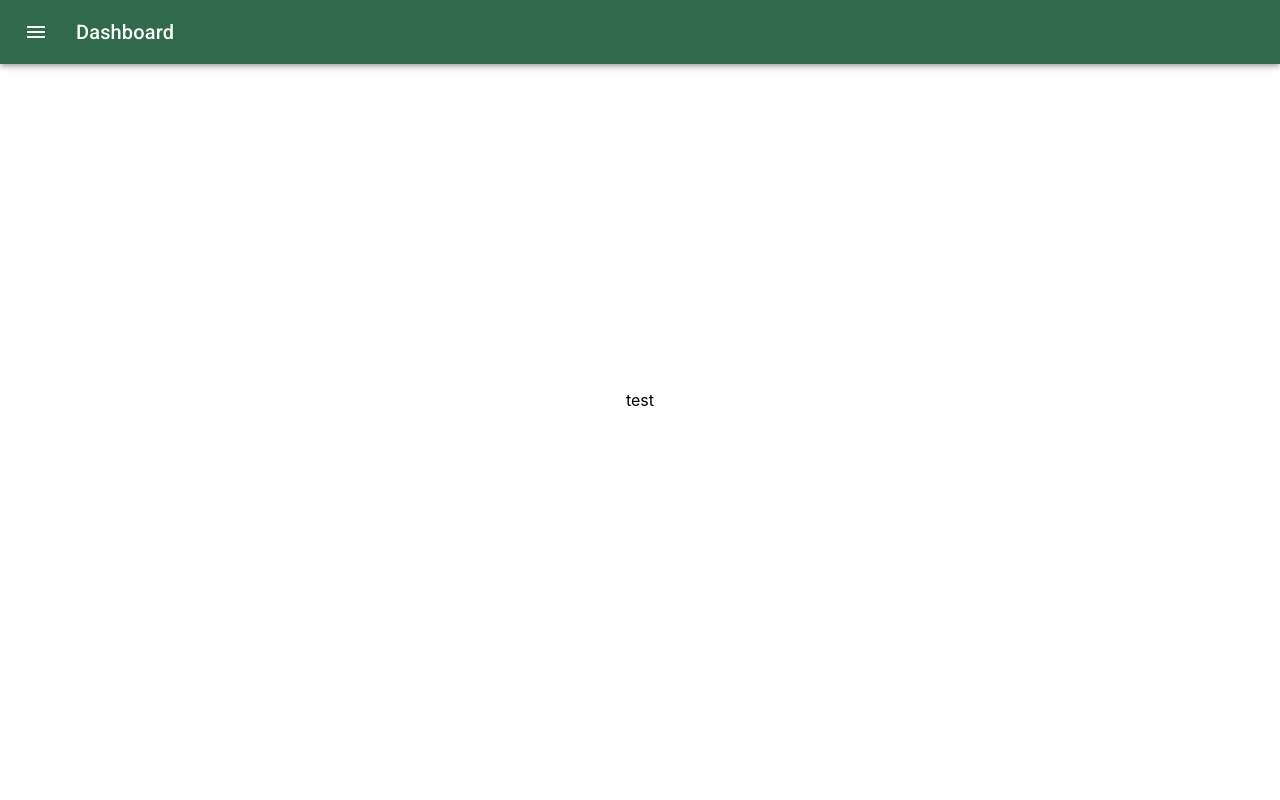
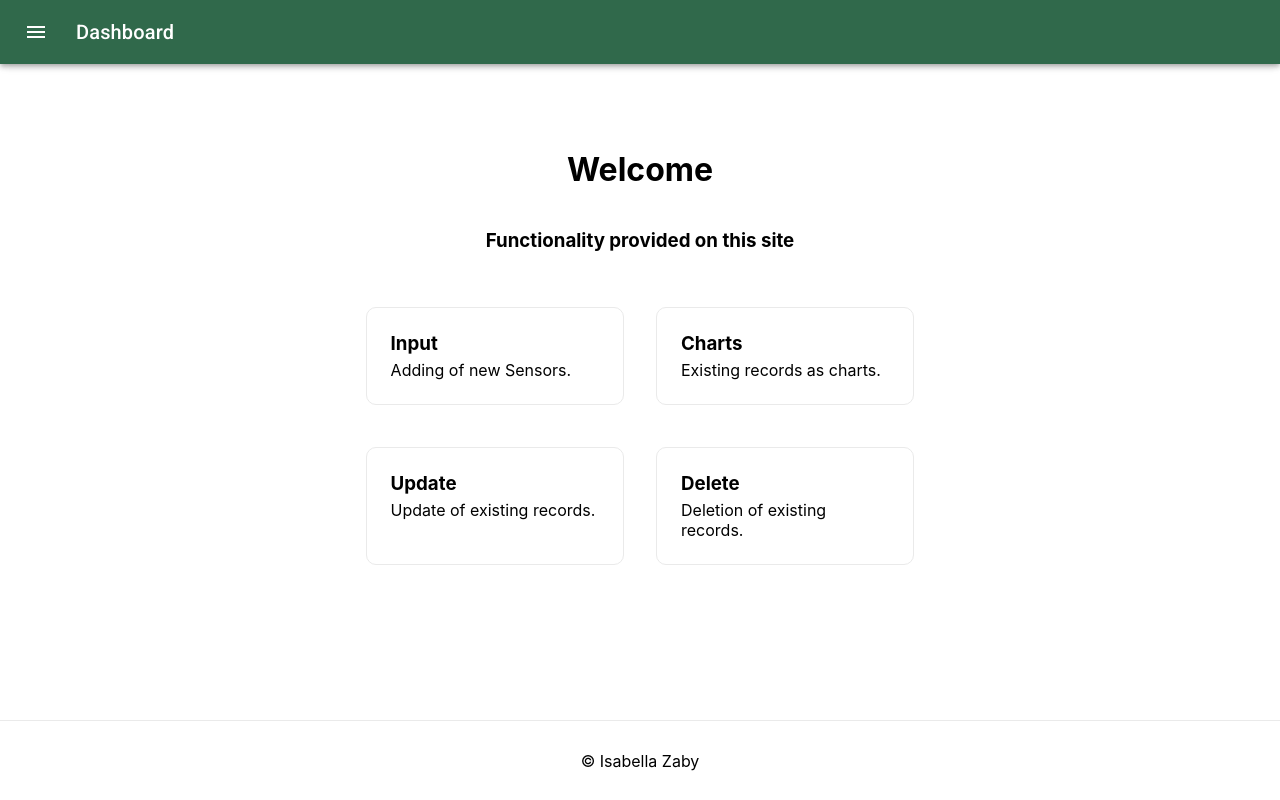
Before and after one commit to IsabellaZaby/microservice-fe, a Next.js app: page / in a window 1280 px wide. Built offline with nearby package versions, Linux system fonts and the light colour scheme.

Commit message:
added start page, refactored components

```diff
--- a/components/Structure.tsx
+++ b/components/Structure.tsx
@@ -70,6 +70,7 @@ const Structure: FC<IStructure> = (props) => {
                         {children}
                     </main>
                 </div>
+                <footer className={styles.footer}>© Isabella Zaby</footer>
             </ThemeProvider>
         </>
     );
--- a/components/styles/Structure.module.scss
+++ b/components/styles/Structure.module.scss
@@ -8,7 +8,7 @@
 
 .main {
   width: 100%;
-  height: 100vh;
+  height: 90vh;
   padding: 5rem 0;
   flex: 0 1 auto;
   display: flex;
@@ -18,6 +18,11 @@
 
   &.charts {
     height: auto;
+    flex-flow: row wrap;
+
+    @media (max-width: 600px) {
+      flex-flow: column nowrap;
+    }
   }
 }
 
@@ -27,7 +32,7 @@
 
 .footer {
   width: 100%;
-  height: 100px;
+  height: 10vh;
   border-top: 1px solid #eaeaea;
   display: flex;
   justify-content: center;
@@ -86,41 +91,6 @@
   margin-top: 3rem;
 }
 
-.card {
-  margin: 1rem;
-  padding: 1.5rem;
-  text-align: left;
-  color: inherit;
-  text-decoration: none;
-  border: 1px solid #eaeaea;
-  border-radius: 10px;
-  transition: color 0.15s ease, border-color 0.15s ease;
-  width: 45%;
-}
-
-.card:hover,
-.card:focus,
-.card:active {
-  color: #0070f3;
-  border-color: #0070f3;
-}
-
-.card h2 {
-  margin: 0 0 1rem 0;
-  font-size: 1.5rem;
-}
-
-.card p {
-  margin: 0;
-  font-size: 1.25rem;
-  line-height: 1.5;
-}
-
-.logo {
-  height: 1em;
-  margin-left: 0.5rem;
-}
-
 @media (max-width: 600px) {
   .grid {
     width: 100%;
--- a/package.json
+++ b/package.json
@@ -6,7 +6,8 @@
     "dev": "next dev",
     "build": "next build",
     "start": "next start",
-    "lint": "next lint"
+    "lint": "next lint",
+    "prod": "next build && next start"
   },
   "dependencies": {
     "@emotion/react": "^11.4.1",
--- a/pages/_app.tsx
+++ b/pages/_app.tsx
@@ -1,4 +1,4 @@
-import '../styles/globals.css'
+import '../styles/globals.scss'
 import type { AppProps } from 'next/app'
 
 function MyApp({ Component, pageProps }: AppProps) {
--- a/pages/index.tsx
+++ b/pages/index.tsx
@@ -1,12 +1,38 @@
-import type { NextPage } from 'next'
+import type { NextPage } from 'next';
+import React from 'react';
 import Structure from "../components/Structure";
+import styles from "../styles/Home.module.scss";
+
 
 const Home: NextPage = () => {
-  return (
-      <Structure>
-        <div>test</div>
-      </Structure>
-  )
+    return (
+        <Structure>
+            <h1>Welcome</h1>
+            <h3>Functionality provided on this site</h3>
+            <div className={styles.wrapper}>
+                <div className={styles.block}>
+                    <a href={'/input'} className={styles.card}>
+                        <h3>Input</h3>
+                        <div>Adding of new Sensors.</div>
+                    </a>
+                    <a href={'/charts'} className={styles.card}>
+                        <h3>Charts</h3>
+                        <div>Existing records as charts.</div>
+                    </a>
+                </div>
+                <div className={styles.block}>
+                    <a href={'/delete'} className={styles.card}>
+                        <h3>Update</h3>
+                        <div>Update of existing records.</div>
+                    </a>
+                    <a href={'/delete'} className={styles.card}>
+                        <h3>Delete</h3>
+                        <div>Deletion of existing records.</div>
+                    </a>
+                </div>
+            </div>
+        </Structure>
+    );
 }
 
 export default Home;
--- a/pages/input.tsx
+++ b/pages/input.tsx
@@ -38,6 +38,7 @@ const Input: NextPage = () => {
 
 
     const submitForm = async () => {
+        setBackendError(undefined);
         setLoading(true);
         const formErrors = validateForm(formData, setErrors, errors);
         if (!formErrors.timestamp && !formErrors.sensorId && !formErrors.humidity && !formErrors.temperature) {
--- a/styles/Home.module.css
+++ /dev/null
@@ -1,121 +0,0 @@
-.container {
-  min-height: 100vh;
-  padding: 0 0.5rem;
-  display: flex;
-  flex-direction: column;
-  justify-content: center;
-  align-items: center;
-  height: 100vh;
-}
-
-.main {
-  padding: 5rem 0;
-  flex: 1;
-  display: flex;
-  flex-direction: column;
-  justify-content: center;
-  align-items: center;
-}
-
-.footer {
-  width: 100%;
-  height: 100px;
-  border-top: 1px solid #eaeaea;
-  display: flex;
-  justify-content: center;
-  align-items: center;
-}
-
-.footer a {
-  display: flex;
-  justify-content: center;
-  align-items: center;
-  flex-grow: 1;
-}
-
-.title a {
-  color: #0070f3;
-  text-decoration: none;
-}
-
-.title a:hover,
-.title a:focus,
-.title a:active {
-  text-decoration: underline;
-}
-
-.title {
-  margin: 0;
-  line-height: 1.15;
-  font-size: 4rem;
-}
-
-.title,
-.description {
-  text-align: center;
-}
-
-.description {
-  line-height: 1.5;
-  font-size: 1.5rem;
-}
-
-.code {
-  background: #fafafa;
-  border-radius: 5px;
-  padding: 0.75rem;
-  font-size: 1.1rem;
-  font-family: Menlo, Monaco, Lucida Console, Liberation Mono, DejaVu Sans Mono,
-    Bitstream Vera Sans Mono, Courier New, monospace;
-}
-
-.grid {
-  display: flex;
-  align-items: center;
-  justify-content: center;
-  flex-wrap: wrap;
-  max-width: 800px;
-  margin-top: 3rem;
-}
-
-.card {
-  margin: 1rem;
-  padding: 1.5rem;
-  text-align: left;
-  color: inherit;
-  text-decoration: none;
-  border: 1px solid #eaeaea;
-  border-radius: 10px;
-  transition: color 0.15s ease, border-color 0.15s ease;
-  width: 45%;
-}
-
-.card:hover,
-.card:focus,
-.card:active {
-  color: #0070f3;
-  border-color: #0070f3;
-}
-
-.card h2 {
-  margin: 0 0 1rem 0;
-  font-size: 1.5rem;
-}
-
-.card p {
-  margin: 0;
-  font-size: 1.25rem;
-  line-height: 1.5;
-}
-
-.logo {
-  height: 1em;
-  margin-left: 0.5rem;
-}
-
-@media (max-width: 600px) {
-  .grid {
-    width: 100%;
-    flex-direction: column;
-  }
-}
--- /dev/null
+++ b/styles/Home.module.scss
@@ -0,0 +1,47 @@
+.wrapper {
+  display: flex;
+  flex-flow: column nowrap;
+  margin-top: 20px;
+}
+
+.block {
+  display: flex;
+  flex-flow: row nowrap;
+  margin-bottom: 10px;
+  justify-content: center;
+}
+
+.card {
+  margin: 1rem;
+  padding: 1.5rem;
+  text-align: left;
+  color: inherit;
+  text-decoration: none;
+  border: 1px solid #eaeaea;
+  border-radius: 10px;
+  transition: color 0.15s ease, border-color 0.15s ease;
+  width: 45%;
+
+  h3 {
+    margin: 0 0 5px 0;
+  }
+}
+
+.card:hover,
+.card:focus,
+.card:active {
+  color: #30694b;
+  border-color: #30694b;
+  cursor: pointer;
+}
+
+.card h2 {
+  margin: 0 0 1rem 0;
+  font-size: 1.5rem;
+}
+
+.card p {
+  margin: 0;
+  font-size: 1.25rem;
+  line-height: 1.5;
+}
```
Also changed, not shown: components/SensorChart.tsx (+5 -2 lines), pages/delete.tsx (+14 -6 lines), styles/globals.scss (renamed from styles/globals.css).
